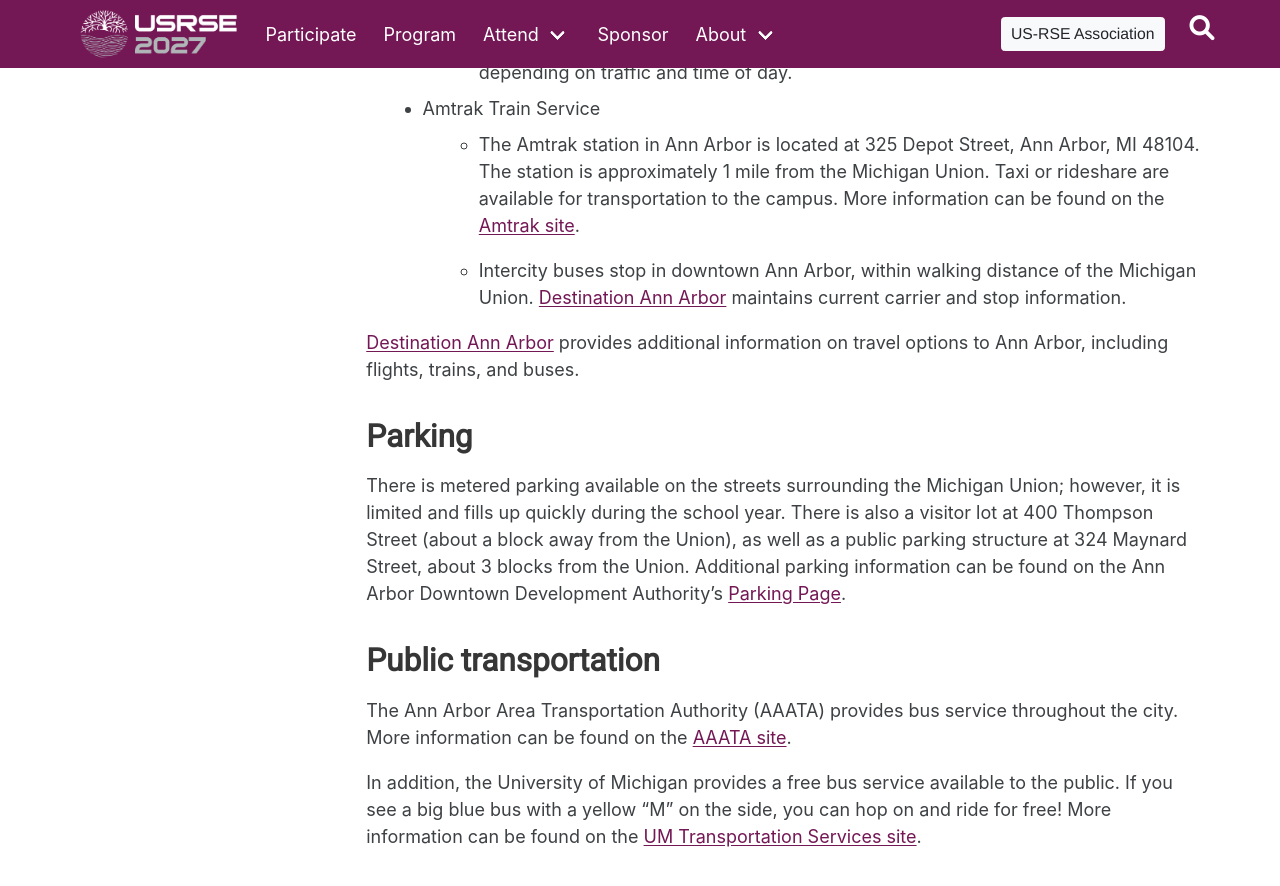
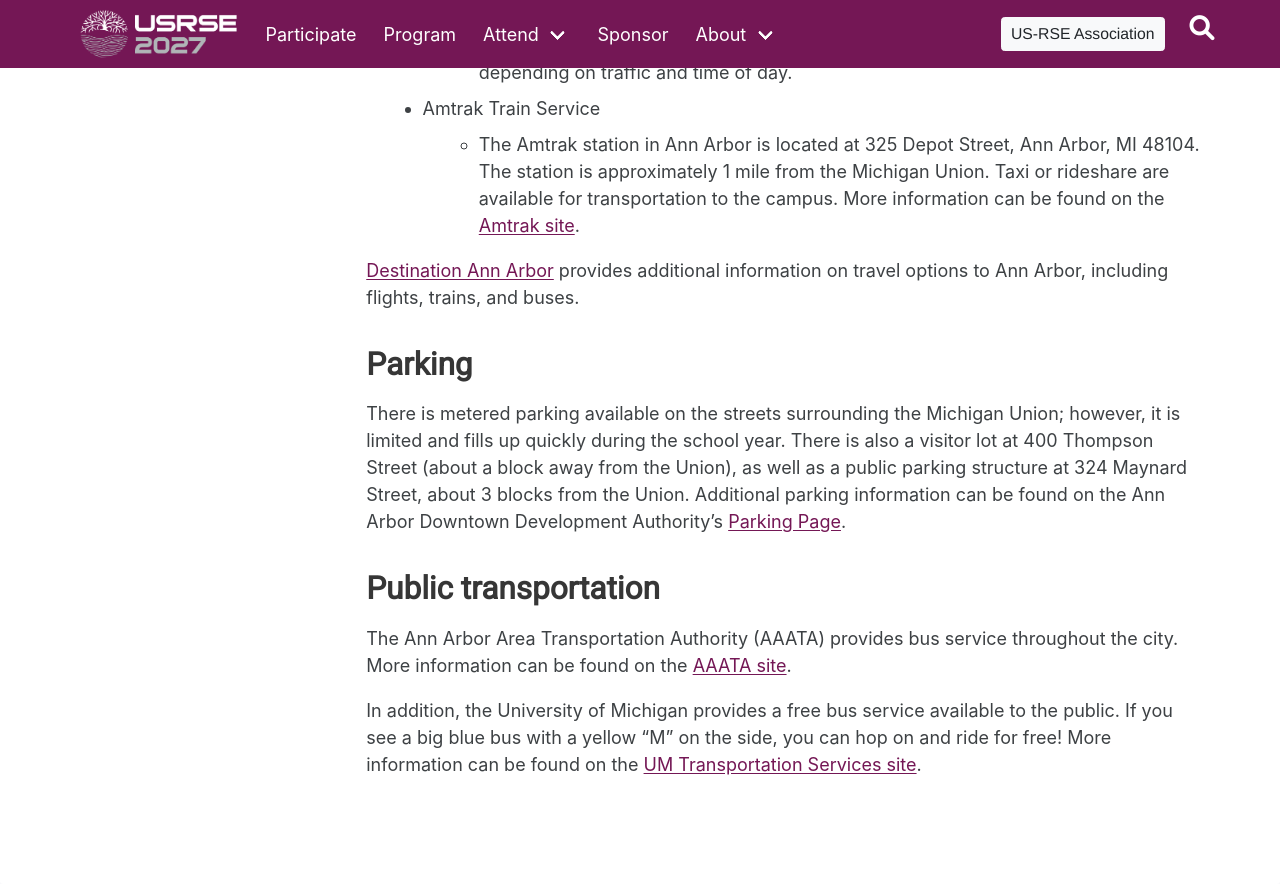
Before and after one commit to USRSE/usrse27, a Jekyll site: the page built from pages/attend/travel.md, in a window 1280 px wide and 900 px high, scrolled down 566 px. Shown: the top 886 px of the window. Built offline with Jekyll 4.4.1, drawn with Linux system fonts in a browser that asks for light colours; a style sheet for code colours, icons or effects is not loaded.

Commit message:
Update pages/attend/travel.md

```diff
--- a/pages/attend/travel.md
+++ b/pages/attend/travel.md
@@ -24,7 +24,6 @@
 - Amtrak Train Service
   - The Amtrak station in Ann Arbor is located at 325 Depot Street, Ann Arbor, MI 48104. The station is approximately 1 mile from the Michigan Union. Taxi or rideshare are available for transportation to the campus. More information can be found on the [Amtrak site](https://www.amtrak.com/stations/arb).
 
-  - Intercity buses stop in downtown Ann Arbor, within walking distance of the Michigan Union. [Destination Ann Arbor](https://www.annarbor.org/plan/getting-here-getting-around/) maintains current carrier and stop information.
 
 [Destination Ann Arbor](https://www.annarbor.org/meetings/transportation/) provides additional information on travel options to Ann Arbor, including flights, trains, and buses.
 
```
